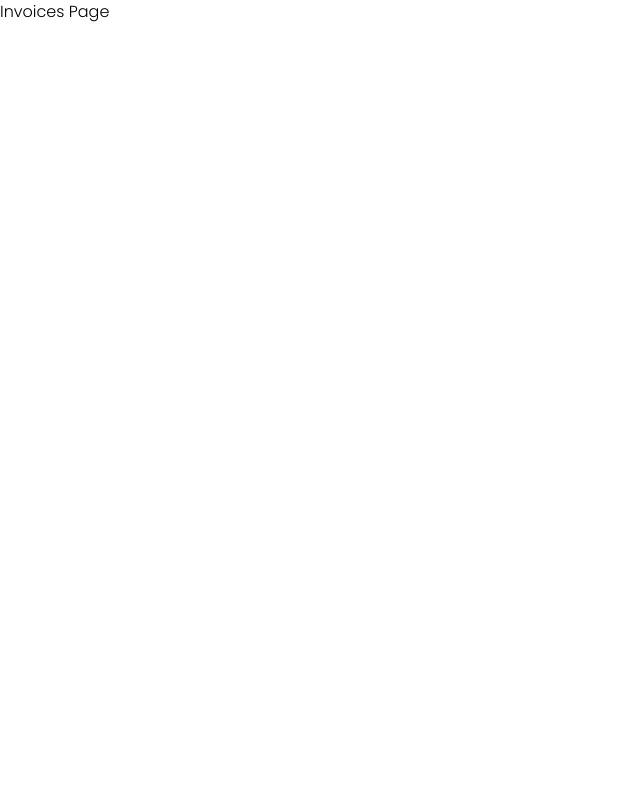
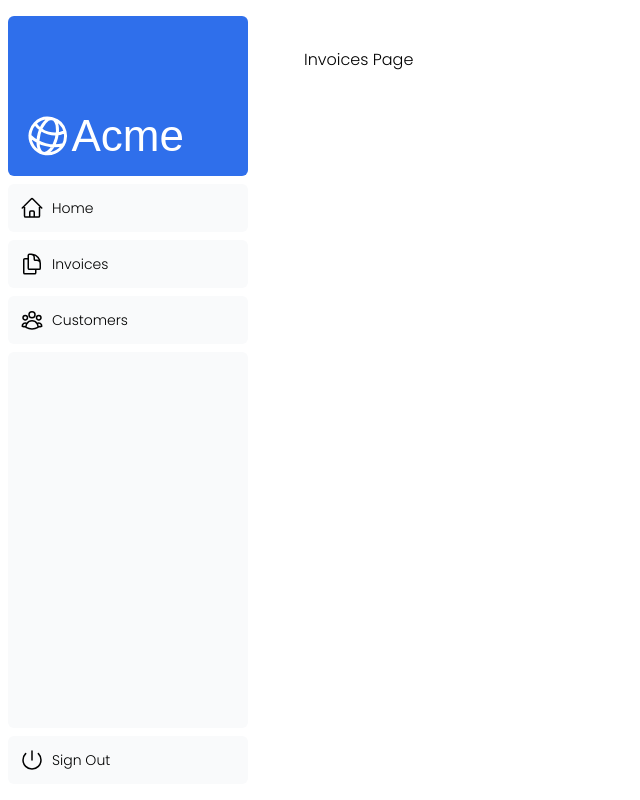
Before and after one commit to Rachel-Kenyani/nextjs-dashboard, a Next.js app: page /dashboard/invoices in a window 1280 px wide. Shown: the whole page, without its empty margins (0-640 px from the left). Built offline with nearby package versions, Linux system fonts and the light colour scheme; a web font is replaced by a local one.

Commit message:
added sidnav to the dashboard page layout

```diff
--- /dev/null
+++ b/app/dashboard/layout.tsx
@@ -0,0 +1,12 @@
+import SideNav from "@/app/ui/dashboard/sidenav";
+
+export default function Layout({ children }: { children: React.ReactNode }) {
+  return (
+    <div className="flex h-screen flex-col md:flex-row md:overflow-hidden">
+      <div className="w-full flex-none md:w-64">
+        <SideNav />
+      </div>
+      <div className="flex-grow p-6 md:overflow-y-auto md:p-12">{children}</div>
+    </div>
+  );
+}
```
